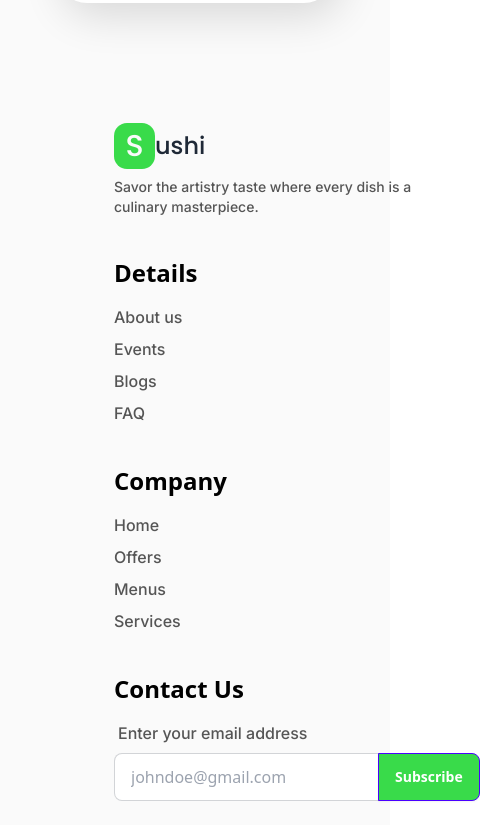
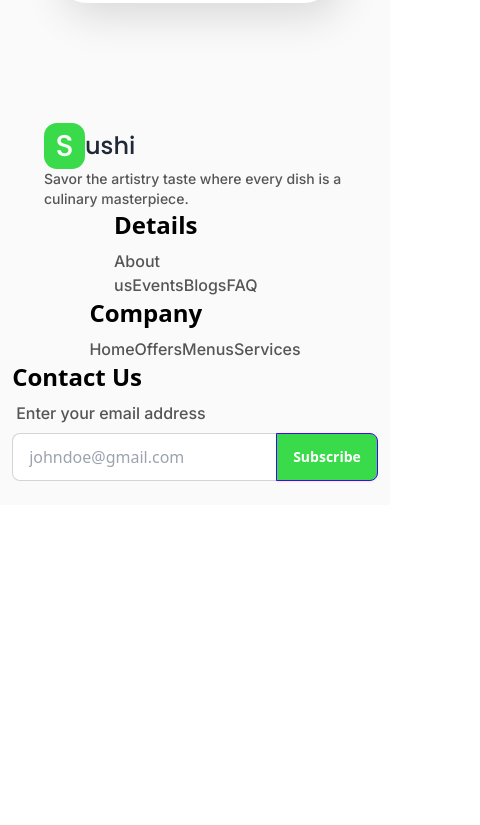
Before and after one commit to Maxwell011/sushi-experience, a React (Vite) app: page / in a window 390 px wide. Shown: the part 5604-6429 px from the top of the page, 480 px wide, since content can reach past the window. After the commit the page ends 6109 px from the top, so only its background shows below. Built offline with nearby package versions, Linux system fonts and the light colour scheme.

Commit message:
Enhance Footer component layout for better responsiveness and alignment

```diff
--- a/src/components/Footer.tsx
+++ b/src/components/Footer.tsx
@@ -1,7 +1,7 @@
 const Footer = () => {
   return (
     <>
-      <footer className="footer p-6 bg-[ #FAFAFA] text-base-content">
+      <footer className="p-6 bg-[ #FAFAFA] text-base-content flex flex-col items-center lg:flex-row">
         <aside>
           <h1 className="flex items-center text-xl font-poppins cursor-pointer">
             <span className="w-[41px] h-[46px] rounded-[13px] bg-light-green text-neutral-50 text-3xl flex items-center justify-center">
```
